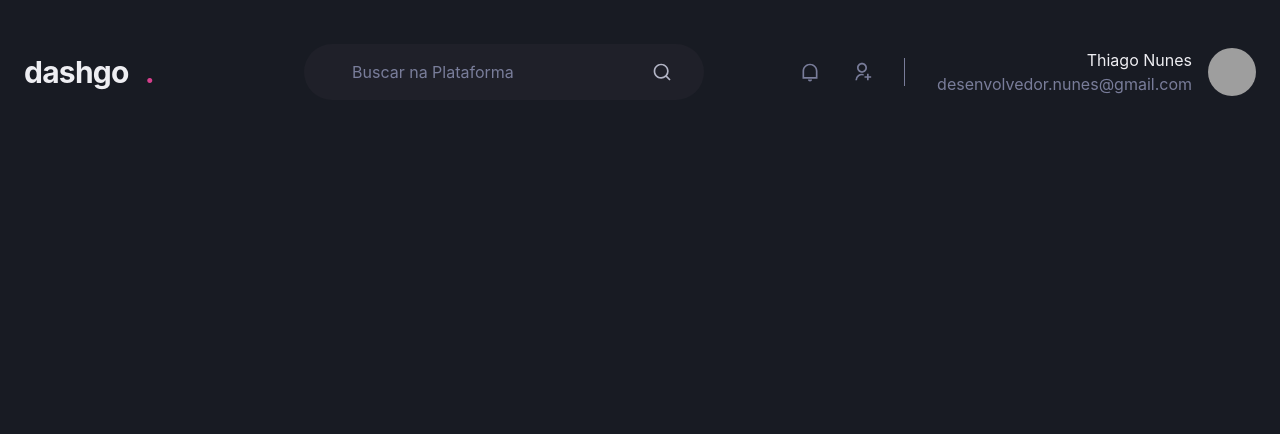
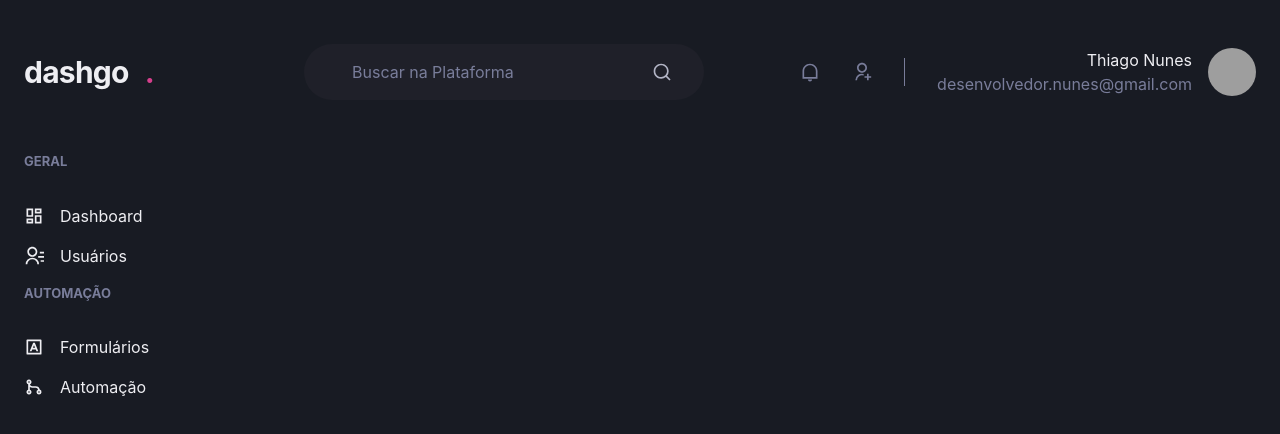
Before and after one commit to thg-nunes/dashgo, a Next.js app: page /dashboard in a window 1280 px wide. Shown: the top 434 px of the page. Built offline with nearby package versions, Linux system fonts and the light colour scheme; grey boxes are pictures that could not be loaded.

Commit message:
feature: inicio da sidebar

```diff
--- /dev/null
+++ b/src/components/sideBar.tsx
@@ -0,0 +1,37 @@
+import { Box, Icon, Link, Stack, Text } from "@chakra-ui/react"
+import { RiContactsLine, RiDashboardLine, RiGitMergeLine, RiInputMethodLine } from "react-icons/ri"
+
+export const SideBar = () => {
+  return (
+    <Box as="aside" w='64' mr='8'>
+      <Stack spacing='4' align='flex-start'>
+        <Box>
+          <Text fontWeight='bold' fontSize='small' color='gray.400' >GERAL</Text>
+          <Stack spacing={'4'} mt='8' align={'stretch'}>
+            <Link display={'flex'} alignItems='center'>
+              <Icon as={RiDashboardLine} fontSize='20'/>
+              <Text ml={'4'}>Dashboard</Text>
+            </Link>
+            <Link display={'flex'} alignItems='center'>
+              <Icon as={RiContactsLine} fontSize='20'/>
+              <Text ml={'4'}>Usuários</Text>
+            </Link>
+          </Stack>
+        </Box>
+        <Box>
+          <Text fontWeight='bold' fontSize='small' color='gray.400' >AUTOMAÇÃO</Text>
+          <Stack spacing={'4'} mt='8' align={'stretch'}>
+            <Link display={'flex'} alignItems='center'>
+              <Icon as={RiInputMethodLine} fontSize='20'/>
+              <Text ml={'4'}>Formulários</Text>
+            </Link>
+            <Link display={'flex'} alignItems='center'>
+              <Icon as={RiGitMergeLine} fontSize='20'/>
+              <Text ml={'4'}>Automação</Text>
+            </Link>
+          </Stack>
+        </Box>
+      </Stack>
+    </Box>
+  )
+}
--- a/src/pages/dashboard.tsx
+++ b/src/pages/dashboard.tsx
@@ -1,5 +1,15 @@
+import { Flex } from "@chakra-ui/react";
 import { Header } from "../components/header";
+import { SideBar } from "../components/sideBar";
 
 export default function Dashboard() {
-  return <Header />
+  return (
+    <Flex flexDir='column'h='100vh'>
+      <Header />
+
+      <Flex w='100%' maxW={1480} mx='auto' px='6' my='6' >
+        <SideBar />
+      </Flex>
+    </Flex>
+  )
 }
```
